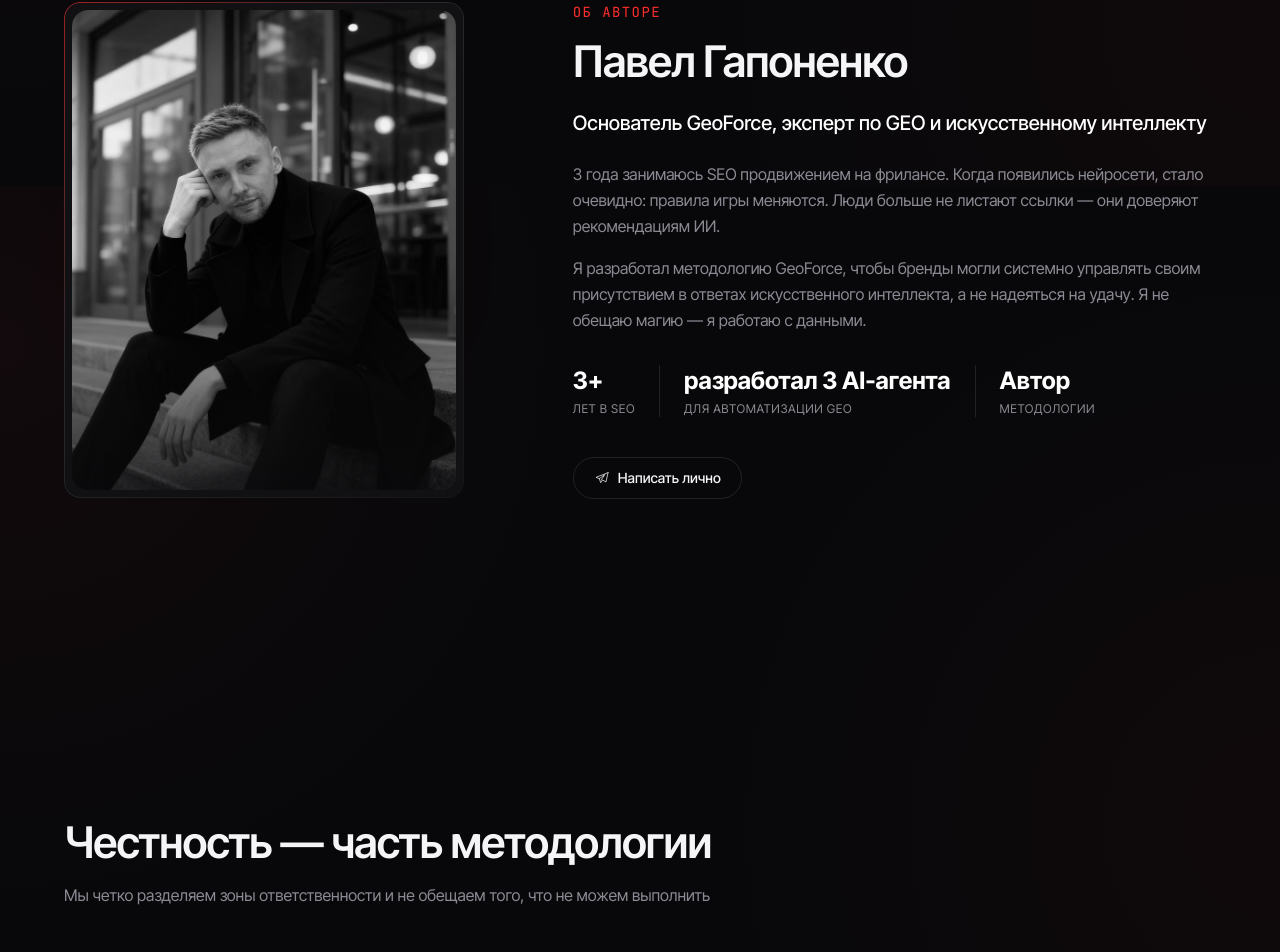
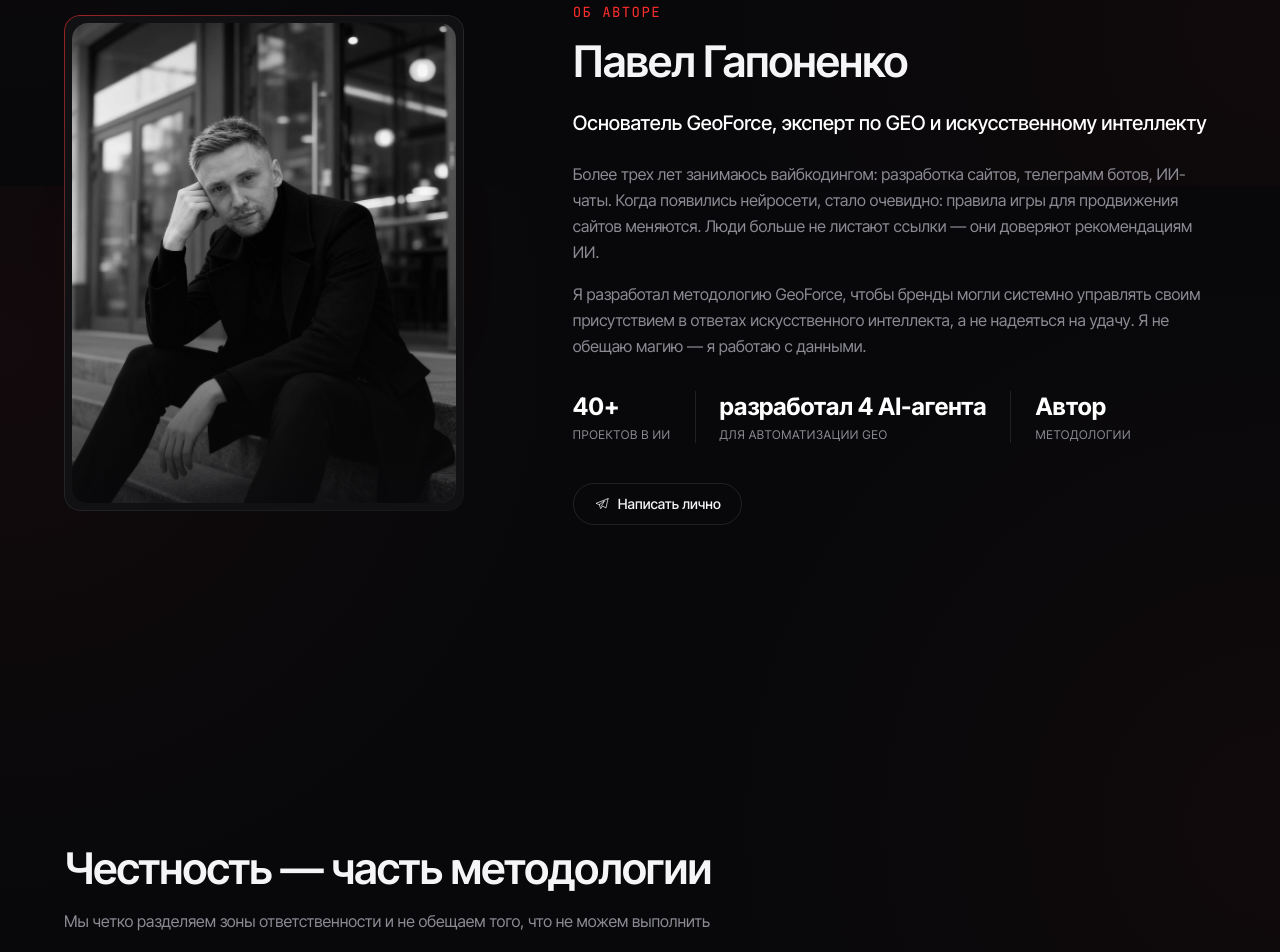
Before and after one commit to Sharhost/geoforce, a Next.js app: page / in a window 1280 px wide. Shown: the part 8614-9566 px from the top of the page. Built offline with nearby package versions, Linux system fonts and the light colour scheme.

Commit message:
Update Author.tsx

```diff
--- a/components/sections/Author.tsx
+++ b/components/sections/Author.tsx
@@ -49,7 +49,7 @@ export function Author() {
 
               <div className="space-y-4 text-base leading-relaxed mb-8" style={{ color: "var(--muted)" }}>
                 <p>
-                  3 года занимаюсь SEO продвижением на фрилансе. Когда появились нейросети, стало очевидно: правила игры меняются. Люди больше не листают ссылки — они доверяют рекомендациям ИИ.
+                  Более трех лет занимаюсь вайбкодингом: разработка сайтов, телеграмм ботов, ИИ-чаты. Когда появились нейросети, стало очевидно: правила игры для продвижения сайтов меняются. Люди больше не листают ссылки — они доверяют рекомендациям ИИ.
                 </p>
                 <p>
                   Я разработал методологию GeoForce, чтобы бренды могли системно управлять своим присутствием в ответах искусственного интеллекта, а не надеяться на удачу. Я не обещаю магию — я работаю с данными.
@@ -59,12 +59,12 @@ export function Author() {
               {/* Достижения */}
               <div className="flex flex-wrap gap-6 mb-10">
                 <div>
-                  <div className="text-2xl font-bold text-white mb-1">3+</div>
-                  <div className="text-xs uppercase tracking-wider" style={{ color: "var(--muted)" }}>лет в SEO</div>
+                  <div className="text-2xl font-bold text-white mb-1">40+</div>
+                  <div className="text-xs uppercase tracking-wider" style={{ color: "var(--muted)" }}>проектов в ИИ</div>
                 </div>
                 <div className="w-[1px] bg-white/10" />
                 <div>
-                  <div className="text-2xl font-bold text-white mb-1">разработал 3 AI-агента</div>
+                  <div className="text-2xl font-bold text-white mb-1">разработал 4 AI-агента</div>
                   <div className="text-xs uppercase tracking-wider" style={{ color: "var(--muted)" }}>для автоматизации GEO</div>
                 </div>
                 <div className="w-[1px] bg-white/10" />
```
